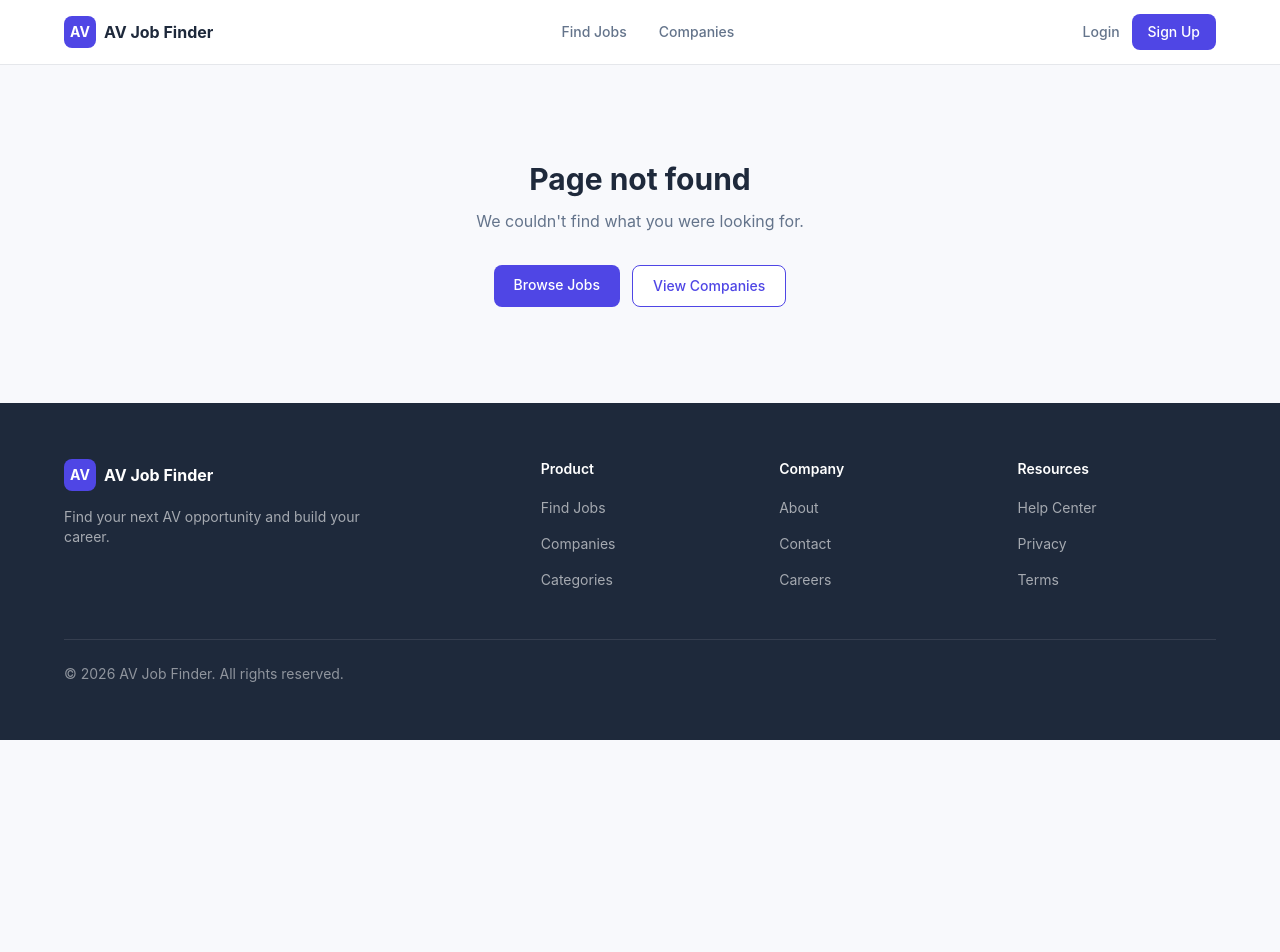
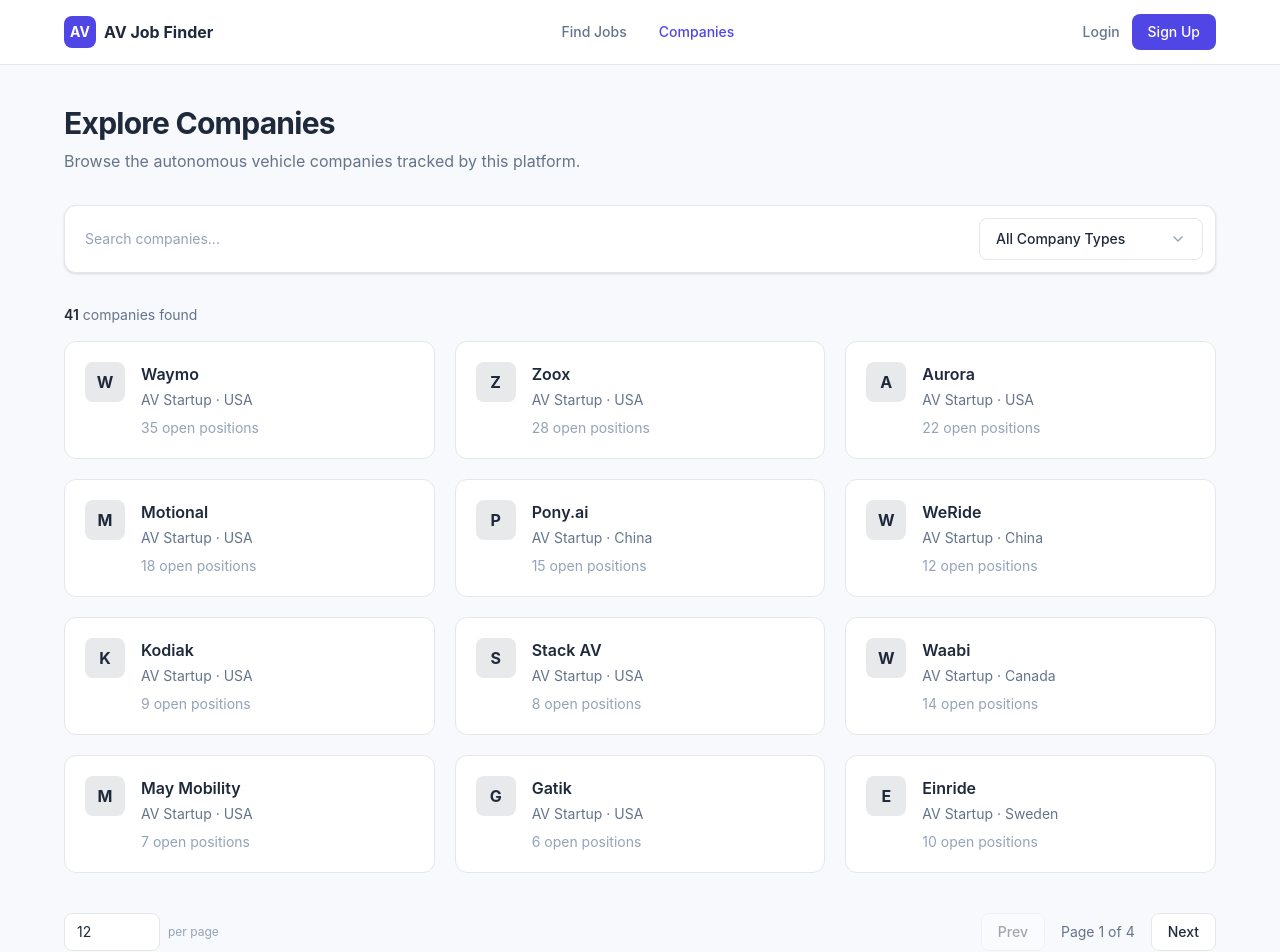
Before and after one commit to husthunterpy01/Autonomous_Vehicle_Job_Profiles_Group3, a Next.js app in the folder frontend/: page /Autonomous_Vehicle_Job_Profiles_Group3/companies in a window 1280 px wide. Before the commit this address had no page. Shown: the top 952 px of the page. Before the commit the page ends 800 px from the top, so only its background shows below. Built offline with nearby package versions, Linux system fonts and the light colour scheme.

Commit message:
feat: static export frontend for GitHub Pages deployment

```diff
--- a/frontend/app/companies/[id]/page.tsx
+++ b/frontend/app/companies/[id]/page.tsx
@@ -1,8 +1,13 @@
 import { notFound } from "next/navigation";
 import Link from "next/link";
-import { getCompanyById, getJobsByCompanyId } from "@/lib/mock-data";
+import { AV_COMPANIES, getCompanyById, getJobsByCompanyId } from "@/lib/mock-data";
 import DetailHeaderCard from "@/components/ui/DetailHeaderCard";
 import JobCardRow from "@/components/ui/JobCardRow";
+
+/* Pre-render every mock company for static export (GitHub Pages). */
+export function generateStaticParams() {
+  return AV_COMPANIES.map((company) => ({ id: company.id }));
+}
 
 export default async function CompanyDetailPage({
   params,
--- a/frontend/app/companies/company-client.tsx
+++ b/frontend/app/companies/company-client.tsx
@@ -1,7 +1,7 @@
 "use client";
 
 import { useMemo, useState } from "react";
-import { useRouter } from "next/navigation";
+import { useRouter, useSearchParams } from "next/navigation";
 import { AV_COMPANIES, type CompanyType } from "@/lib/mock-data";
 import type { DropdownOption } from "@/components/ui/Dropdown";
 import CompanyCard from "@/components/ui/CompanyCard";
@@ -17,20 +17,16 @@ const COMPANY_TYPE_OPTIONS: DropdownOption[] = [
   { value: "Tech Giant", label: "Tech Giant" },
 ];
 
-export default function CompanyClient({
-  initialKeyword = "",
-  initialType = "All",
-}: {
-  initialKeyword?: string;
-  initialType?: string;
-}) {
+export default function CompanyClient() {
   const router = useRouter();
-  const [keyword, setKeyword] = useState(initialKeyword);
-  const [type, setType] = useState<"All" | CompanyType>(
-    COMPANY_TYPE_OPTIONS.some((o) => o.value === initialType)
-      ? (initialType as "All" | CompanyType)
-      : "All",
-  );
+  const searchParams = useSearchParams();
+  const [keyword, setKeyword] = useState(searchParams.get("q") ?? "");
+  const [type, setType] = useState<"All" | CompanyType>(() => {
+    const value = searchParams.get("type");
+    return COMPANY_TYPE_OPTIONS.some((o) => o.value === value)
+      ? (value as "All" | CompanyType)
+      : "All";
+  });
   const [pageSize, setPageSize] = useState(12);
   const [pageSizeInput, setPageSizeInput] = useState("12");
   const [page, setPage] = useState(1);
--- a/frontend/app/companies/page.tsx
+++ b/frontend/app/companies/page.tsx
@@ -1,10 +1,10 @@
+import { Suspense } from "react";
 import CompanyClient from "./company-client";
 
-export default async function CompaniesPage({
-  searchParams,
-}: {
-  searchParams: Promise<{ q?: string; type?: string }>;
-}) {
-  const { q, type } = await searchParams;
-  return <CompanyClient initialKeyword={q ?? ""} initialType={type ?? "All"} />;
+export default function CompaniesPage() {
+  return (
+    <Suspense fallback={null}>
+      <CompanyClient />
+    </Suspense>
+  );
 }
--- a/frontend/app/jobs/[id]/page.tsx
+++ b/frontend/app/jobs/[id]/page.tsx
@@ -1,6 +1,7 @@
 import { notFound } from "next/navigation";
 import Link from "next/link";
 import {
+  ALL_JOBS,
   getCompanyById,
   getJobById,
   getSimilarJobs,
@@ -13,6 +14,11 @@ import JobCardRow from "@/components/ui/JobCardRow";
 import Salary from "@/components/ui/Salary";
 import StatusBadge from "@/components/ui/StatusBadge";
 import Tag from "@/components/ui/Tag";
+
+/* Pre-render every mock job for static export (GitHub Pages). */
+export function generateStaticParams() {
+  return ALL_JOBS.map((job) => ({ id: job.id }));
+}
 
 function CheckIcon() {
   return (
--- a/frontend/app/search/page.tsx
+++ b/frontend/app/search/page.tsx
@@ -1,10 +1,10 @@
+import { Suspense } from "react";
 import SearchClient from "./search-client";
 
-export default async function SearchPage({
-  searchParams,
-}: {
-  searchParams: Promise<{ q?: string; category?: string }>;
-}) {
-  const { q, category } = await searchParams;
-  return <SearchClient initialKeyword={q ?? ""} initialCategory={category ?? "All"} />;
+export default function SearchPage() {
+  return (
+    <Suspense fallback={null}>
+      <SearchClient />
+    </Suspense>
+  );
 }
--- a/frontend/app/search/search-client.tsx
+++ b/frontend/app/search/search-client.tsx
@@ -1,7 +1,7 @@
 "use client";
 
 import { useMemo, useState } from "react";
-import { useRouter } from "next/navigation";
+import { useRouter, useSearchParams } from "next/navigation";
 import { AV_CATEGORIES, MOCK_JOBS } from "@/lib/mock-data";
 import type { DropdownOption } from "@/components/ui/Dropdown";
 import JobCardRow from "@/components/ui/JobCardRow";
@@ -13,20 +13,14 @@ const CATEGORY_OPTIONS: DropdownOption[] = [
   ...AV_CATEGORIES.map((c) => ({ value: c.name, label: c.name })),
 ];
 
-export default function SearchClient({
-  initialKeyword = "",
-  initialCategory = "All",
-}: {
-  initialKeyword?: string;
-  initialCategory?: string;
-}) {
+export default function SearchClient() {
   const router = useRouter();
-  const [keyword, setKeyword] = useState(initialKeyword);
-  const [category, setCategory] = useState(
-    AV_CATEGORIES.some((c) => c.name === initialCategory)
-      ? initialCategory
-      : "All",
-  );
+  const searchParams = useSearchParams();
+  const [keyword, setKeyword] = useState(searchParams.get("q") ?? "");
+  const [category, setCategory] = useState(() => {
+    const value = searchParams.get("category");
+    return value && AV_CATEGORIES.some((c) => c.name === value) ? value : "All";
+  });
 
   const hasFilters = keyword.trim() !== "" || category !== "All";
 
--- a/frontend/next.config.ts
+++ b/frontend/next.config.ts
@@ -1,5 +1,13 @@
 import type { NextConfig } from "next";
 
-const nextConfig: NextConfig = {/* config options here */};
+const nextConfig: NextConfig = {
+  // Static export for GitHub Pages deployment.
+  output: "export",
+  // Served under https://<user>.github.io/Autonomous_Vehicle_Job_Profiles_Group3/
+  basePath: "/Autonomous_Vehicle_Job_Profiles_Group3",
+  images: {
+    unoptimized: true,
+  },
+};
 
 export default nextConfig;
```
Also changed, not shown: 1 other file (tests, documents, lock files or other folders).
